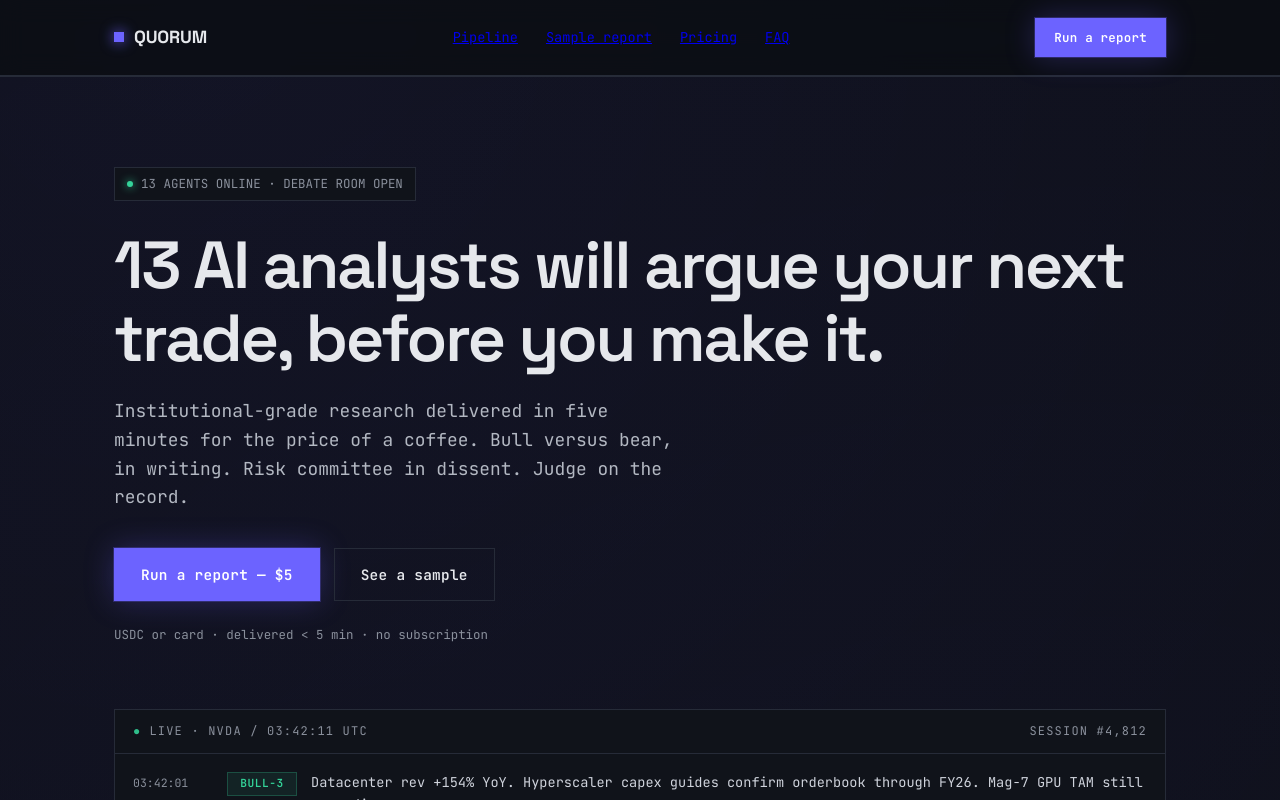
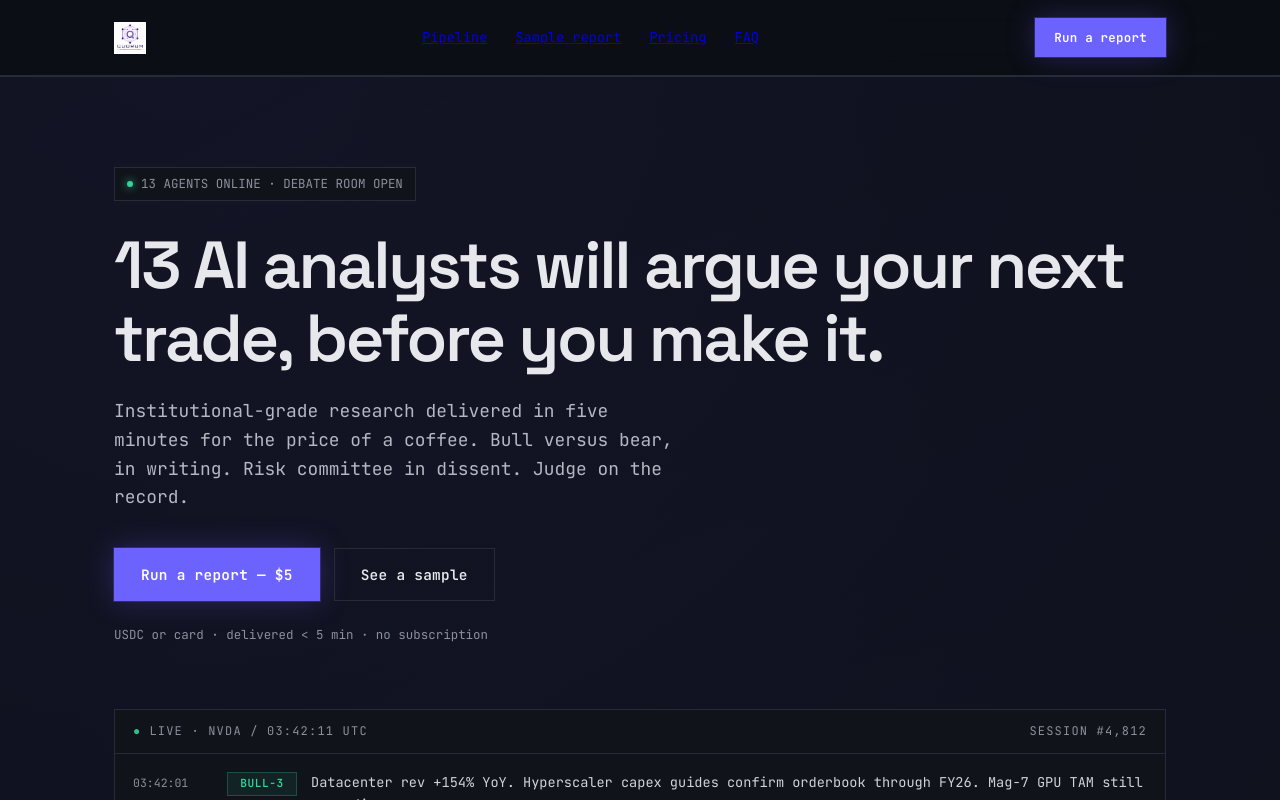
Before and after one commit to nishnarudkar/Quorum---Multi-Agent-LLM-Trading-Framework, a Next.js app in the folder frontend/: page / in a window 1280 px wide. Shown: the top 800 px of the page. Built offline with nearby package versions, Linux system fonts and the light colour scheme; no server answers.

Commit message:
style: integrate official Quorum logo into landing and report pages

```diff
--- a/frontend/app/page.tsx
+++ b/frontend/app/page.tsx
@@ -68,8 +68,8 @@ export default function LandingPage() {
                     border-bottom: 1px solid var(--line);
                 }
                 .nav-inner { display: flex; align-items: center; justify-content: space-between; padding: 18px 24px; max-width: 1100px; margin: 0 auto; }
-                .logo { display: flex; align-items: center; gap: 10px; font-family: 'Space Grotesk'; font-weight: 700; font-size: 1.1rem; letter-spacing: -0.01em; }
-                .logo-dot { width: 10px; height: 10px; background: var(--accent); box-shadow: 0 0 14px var(--accent); display: inline-block; }
+                .logo { display: flex; align-items: center; gap: 10px; }
+                .logo-img { height: 32px; width: auto; object-fit: contain; }
                 .nav-links { display: flex; gap: 28px; font-size: .85rem; color: var(--muted); }
                 .nav-links a:hover { color: var(--text); }
                 @media(max-width: 720px) { .nav-links { display: none; } }
@@ -228,7 +228,9 @@ export default function LandingPage() {
 
             <header className="nav">
                 <div className="nav-inner">
-                    <div className="logo"><span className="logo-dot"></span>QUORUM</div>
+                    <div className="logo">
+                        <img src="/assets/Quorum_logo.png" alt="Quorum" className="logo-img" />
+                    </div>
                     <nav className="nav-links">
                         <a href="#how">Pipeline</a>
                         <a href="#sample">Sample report</a>
@@ -445,7 +447,9 @@ export default function LandingPage() {
 
             <footer>
                 <div className="wrap foot-inner">
-                    <div className="logo"><span className="logo-dot"></span>QUORUM</div>
+                    <div className="logo">
+                        <img src="/assets/Quorum_logo.png" alt="Quorum" className="logo-img" />
+                    </div>
                     <div>The glass-box research firm · © <span id="y">2025</span></div>
                     <div>Not financial advice. Markets are risky. Read the transcript.</div>
                 </div>
```
Also changed, not shown: frontend/app/report/page.tsx (+8 -3 lines), frontend/public/assets/Quorum_logo.png (added).
